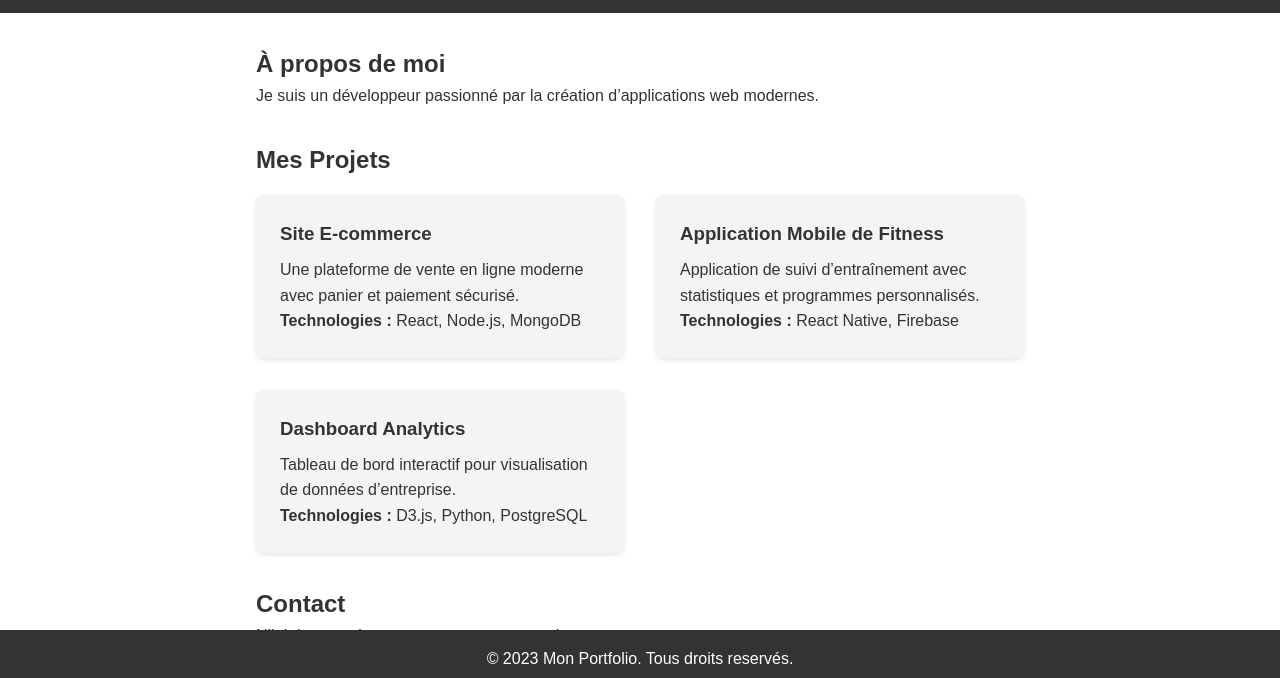
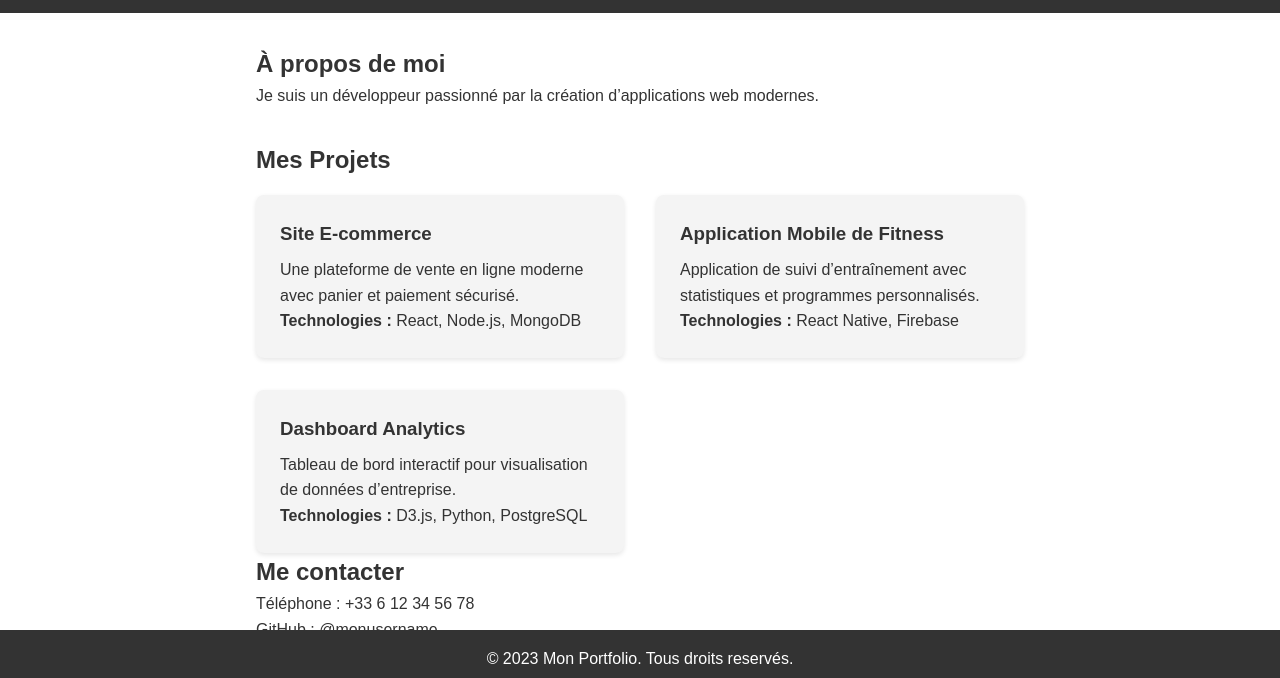
Before and after one commit to Oumar98-cheikhou/mon-portfolio, a plain HTML site: page index.html in a window 1280 px wide. Shown: the part 112-790 px from the top of the page. Drawn offline with Linux system fonts and the light colour scheme.

Commit message:
index.html

```diff
--- a/index.html
+++ b/index.html
@@ -45,11 +45,11 @@
                 <p><strong>Technologies :</strong> D3.js, Python, PostgreSQL</p>
                 </article>
                 </div>
-            </section>
             <section id="contact">
-            <h2>Contact</h2>
-            <p>N’hésitez pas à me contacter pour vos projets.</p>
-        </section>
+<h2>Me contacter</h2>
+<p>Téléphone : +33 6 12 34 56 78</p>
+<p>GitHub : @monusername</p>
+</section>
         <section id="about">
             <h2>À propos de moi</h2>
             <p>Je suis un développeur passionné par la création
```
